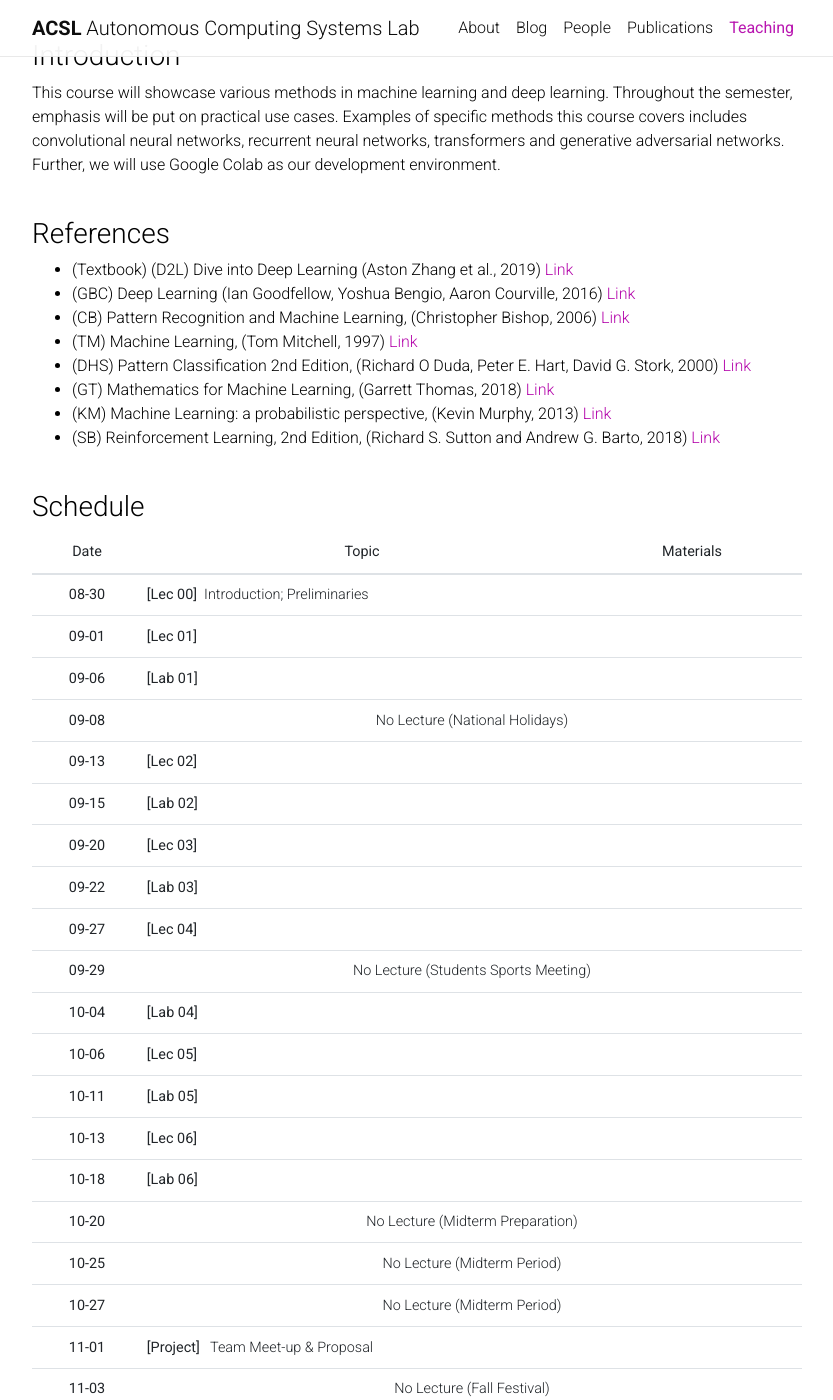
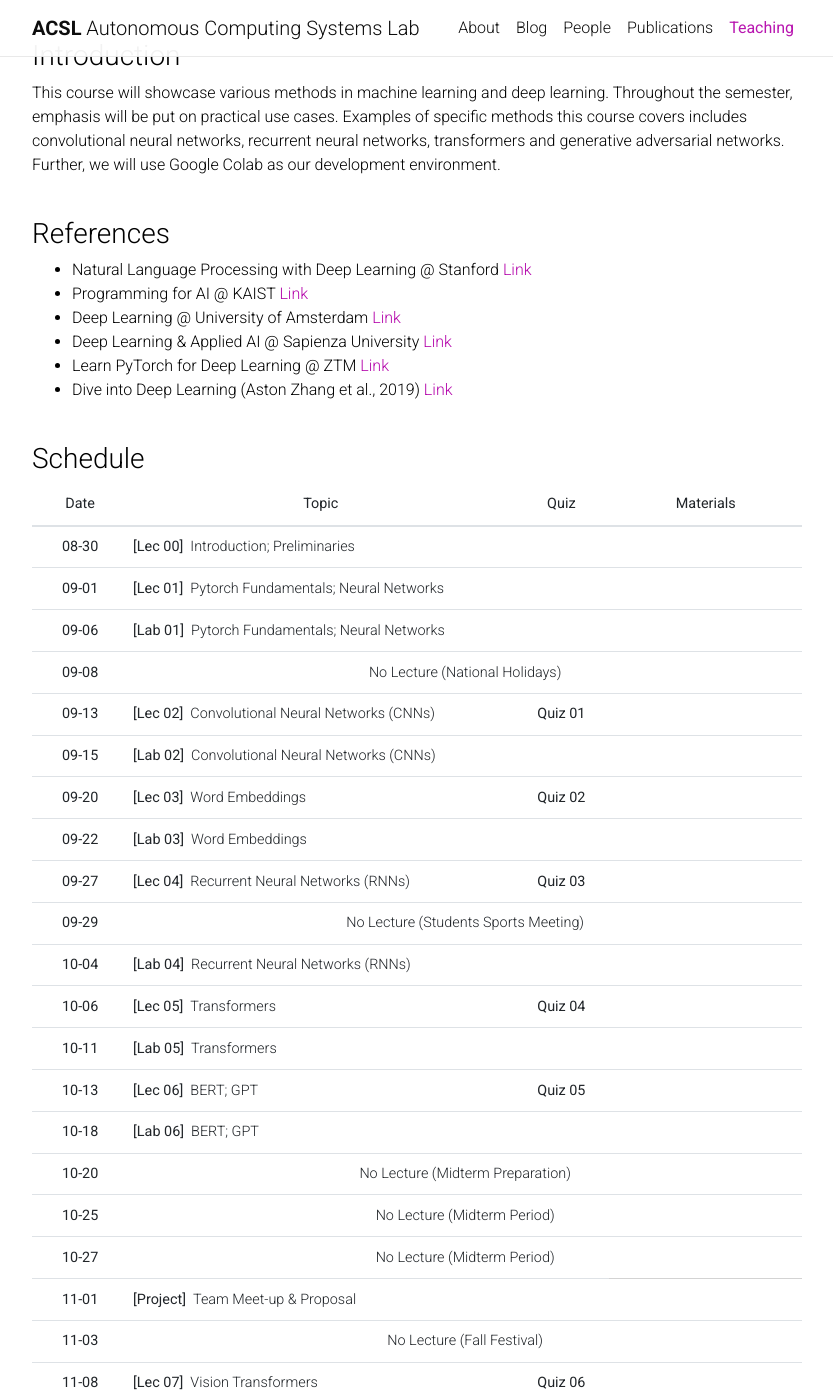
Before and after one commit to Uehwan/Uehwan.github.io, a Jekyll site: the page built from _teaching/aiexplab22fall.md, in a window 1280 px wide and 1400 px high, scrolled down 468 px. Shown: the whole window, without its empty margins (223-1056 px from the left). Built offline with Jekyll 4.4.1, drawn with Linux system fonts in a browser that asks for light colours; nearby versions of some CDN libraries; comment, search, counter and statistics services are not loaded; a style sheet for code colours, icons or effects is not loaded; some of the changed text lies outside the part shown.

Commit message:
course info updated

```diff
--- a/_teaching/aiexplab22fall.md
+++ b/_teaching/aiexplab22fall.md
@@ -24,14 +24,12 @@ This course will showcase various methods in machine learning and deep learning.
 <br/>
 
 ### References
-* (Textbook) (D2L) Dive into Deep Learning (Aston Zhang et al., 2019) [Link](https://d2l.ai/)
-* (GBC) Deep Learning (Ian Goodfellow, Yoshua Bengio, Aaron Courville, 2016) [Link](http://www.deeplearningbook.org/)
-* (CB) Pattern Recognition and Machine Learning, (Christopher Bishop, 2006) [Link](https://www.microsoft.com/en-us/research/people/cmbishop/#!prml-book)
-* (TM) Machine Learning, (Tom Mitchell, 1997) [Link](http://www.cs.cmu.edu/~tom/mlbook.html)
-* (DHS) Pattern Classification 2nd Edition, (Richard O Duda, Peter E. Hart, David G. Stork, 2000) [Link](https://www.amazon.com/Pattern-Classification-Pt-1-Richard-Duda/dp/0471056693)
-* (GT) Mathematics for Machine Learning, (Garrett Thomas, 2018) [Link](http://gwthomas.github.io/docs/math4ml.pdf)
-* (KM) Machine Learning: a probabilistic perspective, (Kevin Murphy, 2013) [Link](https://www.cs.ubc.ca/~murphyk/MLbook/index.html)
-* (SB) Reinforcement Learning, 2nd Edition, (Richard S. Sutton and Andrew G. Barto, 2018) [Link](https://mitpress.mit.edu/books/reinforcement-learning-second-edition)
+* Natural Language Processing with Deep Learning @ Stanford [Link](https://web.stanford.edu/class/cs224n/)
+* Programming for AI @ KAIST [Link](https://mp2893.com/course.html)
+* Deep Learning @ University of Amsterdam [Link](https://uvadlc.github.io/)
+* Deep Learning & Applied AI @ Sapienza University [Link](https://erodola.github.io/DLAI-s2-2022/)
+* Learn PyTorch for Deep Learning @ ZTM [Link](https://github.com/mrdbourke/pytorch-deep-learning)
+* Dive into Deep Learning (Aston Zhang et al., 2019) [Link](https://d2l.ai/)
 <br/>
 <br/>
 
@@ -42,6 +40,7 @@ This course will showcase various methods in machine learning and deep learning.
     <tr>
       <th class="col-sm-1" scope="col">Date</th>
       <th class="col-sm-4" scope="col">Topic</th>
+      <th class="col-sm-1" scope="col">Quiz</th>
       <th class="col-sm-2" scope="col">Materials</th>
     </tr>
   </thead>
@@ -49,6 +48,7 @@ This course will showcase various methods in machine learning and deep learning.
     <tr>
       <th scope="row">08-30</th>
       <td class="text-left"><b>[Lec 00]</b> &nbsp;Introduction; Preliminaries</td>
+      <td></td>
       <td>
         <!--a href="#" class="badge badge-pill" style="background-color:#B509AC;">Recording</a-->
         <!--a href="#" class="badge badge-pill" style="background-color:#B509AC;">Slides</a-->
@@ -56,7 +56,8 @@ This course will showcase various methods in machine learning and deep learning.
     </tr>
     <tr style="border-bottom: 1.5px solid lightgrey;">
       <th scope="row">09-01</th>
-      <td class="text-left"><b>[Lec 01]</b> &nbsp;</td>
+      <td class="text-left"><b>[Lec 01]</b> &nbsp;Pytorch Fundamentals; Neural Networks</td>
+      <td></td>
       <td>
         <!--a href="#" class="badge badge-pill" style="background-color:#B509AC;">Recording</a-->
         <!--a href="#" class="badge badge-pill" style="background-color:#B509AC;">Slides</a-->
@@ -64,7 +65,8 @@ This course will showcase various methods in machine learning and deep learning.
     </tr>
     <tr>
       <th scope="row">09-06</th>
-      <td class="text-left"><b>[Lab 01]</b> &nbsp;</td>
+      <td class="text-left"><b>[Lab 01]</b> &nbsp;Pytorch Fundamentals; Neural Networks</td>
+      <td></td>
       <td>
         <!--a href="#" class="badge badge-pill" style="background-color:#B509AC;">Recording</a-->
         <!--a href="#" class="badge badge-pill" style="background-color:#B509AC;">Slides</a-->
@@ -72,11 +74,12 @@ This course will showcase various methods in machine learning and deep learning.
     </tr>
     <tr style="border-bottom: 1.5px solid lightgrey;">
       <th scope="row">09-08</th>
-      <td colspan="2">No Lecture (National Holidays)</td>
+      <td colspan="3">No Lecture (National Holidays)</td>
     </tr>
     <tr>
       <th scope="row">09-13</th>
-      <td class="text-left"><b>[Lec 02]</b> &nbsp;</td>
+      <td class="text-left"><b>[Lec 02]</b> &nbsp;Convolutional Neural Networks (CNNs)</td>
+      <td><b>Quiz 01</b></td>
       <td>
         <!--a href="#" class="badge badge-pill" style="background-color:#B509AC;">Recording</a-->
         <!--a href="#" class="badge badge-pill" style="background-color:#B509AC;">Slides</a-->
@@ -84,7 +87,8 @@ This course will showcase various methods in machine learning and deep learning.
     </tr>
     <tr style="border-bottom: 1.5px solid lightgrey;">
       <th scope="row">09-15</th>
-      <td class="text-left"><b>[Lab 02]</b> &nbsp;</td>
+      <td class="text-left"><b>[Lab 02]</b> &nbsp;Convolutional Neural Networks (CNNs)</td>
+      <td></td>
       <td>
         <!--a href="#" class="badge badge-pill" style="background-color:#B509AC;">Recording</a-->
         <!--a href="#" class="badge badge-pill" style="background-color:#B509AC;">Slides</a-->
@@ -92,7 +96,8 @@ This course will showcase various methods in machine learning and deep learning.
     </tr>
     <tr>
       <th scope="row">09-20</th>
-      <td class="text-left"><b>[Lec 03]</b> &nbsp;</td>
+      <td class="text-left"><b>[Lec 03]</b> &nbsp;Word Embeddings</td>
+      <td><b>Quiz 02</b></td>
       <td>
         <!--a href="#" class="badge badge-pill" style="background-color:#B509AC;">Recording</a-->
         <!--a href="#" class="badge badge-pill" style="background-color:#B509AC;">Slides</a-->
@@ -100,7 +105,8 @@ This course will showcase various methods in machine learning and deep learning.
     </tr>
     <tr style="border-bottom: 1.5px solid lightgrey;">
       <th scope="row">09-22</th>
-      <td class="text-left"><b>[Lab 03]</b> &nbsp;</td>
+      <td class="text-left"><b>[Lab 03]</b> &nbsp;Word Embeddings</td>
+      <td></td>
       <td>
         <!--a href="#" class="badge badge-pill" style="background-color:#B509AC;">Recording</a-->
         <!--a href="#" class="badge badge-pill" style="background-color:#B509AC;">Slides</a-->
@@ -108,7 +114,8 @@ This course will showcase various methods in machine learning and deep learning.
     </tr>
     <tr>
       <th scope="row">09-27</th>
-      <td class="text-left"><b>[Lec 04]</b> &nbsp;</td>
+      <td class="text-left"><b>[Lec 04]</b> &nbsp;Recurrent Neural Networks (RNNs)</td>
+      <td><b>Quiz 03</b></td>
       <td>
         <!--a href="#" class="badge badge-pill" style="background-color:#B509AC;">Recording</a-->
         <!--a href="#" class="badge badge-pill" style="background-color:#B509AC;">Slides</a-->
@@ -116,11 +123,12 @@ This course will showcase various methods in machine learning and deep learning.
     </tr>
     <tr style="border-bottom: 1.5px solid lightgrey;">
       <th scope="row">09-29</th>
-      <td colspan="2">No Lecture (Students Sports Meeting)</td>
+      <td colspan="3">No Lecture (Students Sports Meeting)</td>
     </tr>
     <tr>
       <th scope="row">10-04</th>
-      <td class="text-left"><b>[Lab 04]</b> &nbsp;</td>
+      <td class="text-left"><b>[Lab 04]</b> &nbsp;Recurrent Neural Networks (RNNs)</td>
+      <td></td>
       <td>
         <!--a href="#" class="badge badge-pill" style="background-color:#B509AC;">Recording</a-->
         <!--a href="#" class="badge badge-pill" style="background-color:#B509AC;">Slides</a-->
@@ -128,7 +136,8 @@ This course will showcase various methods in machine learning and deep learning.
     </tr>
     <tr style="border-bottom: 1.5px solid lightgrey;">
       <th scope="row">10-06</th>
-      <td class="text-left"><b>[Lec 05]</b> &nbsp;</td>
+      <td class="text-left"><b>[Lec 05]</b> &nbsp;Transformers</td>
+      <td><b>Quiz 04</b></td>
       <td>
         <!--a href="#" class="badge badge-pill" style="background-color:#B509AC;">Recording</a-->
         <!--a href="#" class="badge badge-pill" style="background-color:#B509AC;">Slides</a-->
@@ -136,7 +145,8 @@ This course will showcase various methods in machine learning and deep learning.
     </tr>
     <tr>
       <th scope="row">10-11</th>
-      <td class="text-left"><b>[Lab 05]</b> &nbsp;</td>
+      <td class="text-left"><b>[Lab 05]</b> &nbsp;Transformers</td>
+      <td></td>
       <td>
         <!--a href="#" class="badge badge-pill" style="background-color:#B509AC;">Recording</a-->
         <!--a href="#" class="badge badge-pill" style="background-color:#B509AC;">Slides</a-->
@@ -144,7 +154,8 @@ This course will showcase various methods in machine learning and deep learning.
     </tr>
     <tr style="border-bottom: 1.5px solid lightgrey;">
       <th scope="row">10-13</th>
-      <td class="text-left"><b>[Lec 06]</b> &nbsp;</td>
+      <td class="text-left"><b>[Lec 06]</b> &nbsp;BERT; GPT</td>
+      <td><b>Quiz 05</b></td>
       <td>
         <!--a href="#" class="badge badge-pill" style="background-color:#B509AC;">Recording</a-->
         <!--a href="#" class="badge badge-pill" style="background-color:#B509AC;">Slides</a-->
@@ -152,7 +163,8 @@ This course will showcase various methods in machine learning and deep learning.
     </tr>
     <tr>
       <th scope="row">10-18</th>
-      <td class="text-left"><b>[Lab 06]</b> &nbsp;</td>
+      <td class="text-left"><b>[Lab 06]</b> &nbsp;BERT; GPT</td>
+      <td></td>
       <td>
         <!--a href="#" class="badge badge-pill" style="background-color:#B509AC;">Recording</a-->
         <!--a href="#" class="badge badge-pill" style="background-color:#B509AC;">Slides</a-->
@@ -160,19 +172,19 @@ This course will showcase various methods in machine learning and deep learning.
     </tr>
     <tr style="border-bottom: 1.5px solid lightgrey;">
       <th scope="row">10-20</th>
-      <td colspan="2">No Lecture (Midterm Preparation)</td>
+      <td colspan="3">No Lecture (Midterm Preparation)</td>
     </tr>
     <tr>
       <th scope="row">10-25</th>
-      <td colspan="2">No Lecture (Midterm Period)</td>
+      <td colspan="3">No Lecture (Midterm Period)</td>
     </tr>
     <tr style="border-bottom: 1.5px solid lightgrey;">
       <th scope="row">10-27</th>
-      <td colspan="2">No Lecture (Midterm Period)</td>
+      <td colspan="3">No Lecture (Midterm Period)</td>
     </tr>
     <tr>
       <th scope="row">11-01</th>
-      <td class="text-left"><b>[Project]</b> &nbsp; Team Meet-up & Proposal</td>
+      <td class="text-left"><b>[Project]</b> &nbsp;Team Meet-up & Proposal</td>
       <td>
         <!--a href="#" class="badge badge-pill" style="background-color:#B509AC;">Recording</a-->
         <!--a href="#" class="badge badge-pill" style="background-color:#B509AC;">Slides</a-->
@@ -180,11 +192,12 @@ This course will showcase various methods in machine learning and deep learning.
     </tr>
     <tr style="border-bottom: 1.5px solid lightgrey;">
       <th scope="row">11-03</th>
-      <td colspan="2">No Lecture (Fall Festival)</td>
+      <td colspan="3">No Lecture (Fall Festival)</td>
     </tr>
     <tr>
       <th scope="row">11-08</th>
-      <td class="text-left"><b>[Lec 07]</b> &nbsp;</td>
+      <td class="text-left"><b>[Lec 07]</b> &nbsp;Vision Transformers</td>
+      <td><b>Quiz 06</b></td>
       <td>
         <!--a href="#" class="badge badge-pill" style="background-color:#B509AC;">Recording</a-->
         <!--a href="#" class="badge badge-pill" style="background-color:#B509AC;">Slides</a-->
@@ -192,7 +205,8 @@ This course will showcase various methods in machine learning and deep learning.
     </tr>
     <tr style="border-bottom: 1.5px solid lightgrey;">
       <th scope="row">11-10</th>
-      <td class="text-left"><b>[Lab 07]</b> &nbsp;</td>
+      <td class="text-left"><b>[Lab 07]</b> &nbsp;Vision Transformers</td>
+      <td></td>
       <td>
         <!--a href="#" class="badge badge-pill" style="background-color:#B509AC;">Recording</a-->
         <!--a href="#" class="badge badge-pill" style="background-color:#B509AC;">Slides</a-->
@@ -200,7 +214,8 @@ This course will showcase various methods in machine learning and deep learning.
     </tr>
     <tr>
       <th scope="row">11-15</th>
-      <td class="text-left"><b>[Lec 08]</b> &nbsp;</td>
+      <td class="text-left"><b>[Lec 08]</b> &nbsp;Graph Neural Networks (GNNs)</td>
+      <td><b>Quiz 07</b></td>
       <td>
         <!--a href="#" class="badge badge-pill" style="background-color:#B509AC;">Recording</a-->
         <!--a href="#" class="badge badge-pill" style="background-color:#B509AC;">Slides</a-->
@@ -208,11 +223,12 @@ This course will showcase various methods in machine learning and deep learning.
     </tr>
     <tr style="border-bottom: 1.5px solid lightgrey;">
       <th scope="row">11-17</th>
-      <td colspan="2">No Lecture (GIST Foundation Day)</td>
+      <td colspan="3">No Lecture (GIST Foundation Day)</td>
     </tr>
     <tr>
       <th scope="row">11-22</th>
-      <td class="text-left"><b>[Lab 08]</b> &nbsp;</td>
+      <td class="text-left"><b>[Lab 08]</b> &nbsp;Graph Neural Networks (GNNs)</td>
+      <td></td>
       <td>
         <!--a href="#" class="badge badge-pill" style="background-color:#B509AC;">Recording</a-->
         <!--a href="#" class="badge badge-pill" style="background-color:#B509AC;">Slides</a-->
@@ -220,7 +236,8 @@ This course will showcase various methods in machine learning and deep learning.
     </tr>
     <tr style="border-bottom: 1.5px solid lightgrey;">
       <th scope="row">11-24</th>
-      <td class="text-left"><b>[Lec 09]</b> &nbsp;</td>
+      <td class="text-left"><b>[Lec 09]</b> &nbsp;Meta Learning: Learning to Learn</td>
+      <td><b>Quiz 08</b></td>
       <td>
         <!--a href="#" class="badge badge-pill" style="background-color:#B509AC;">Recording</a-->
         <!--a href="#" class="badge badge-pill" style="background-color:#B509AC;">Slides</a-->
@@ -228,7 +245,8 @@ This course will showcase various methods in machine learning and deep learning.
     </tr>
     <tr>
       <th scope="row">11-29</th>
-      <td class="text-left"><b>[Lab 09]</b> &nbsp;</td>
+      <td class="text-left"><b>[Lab 09]</b> &nbsp;Meta Learning: Learning to Learn</td>
+      <td></td>
       <td>
         <!--a href="#" class="badge badge-pill" style="background-color:#B509AC;">Recording</a-->
         <!--a href="#" class="badge badge-pill" style="background-color:#B509AC;">Slides</a-->
@@ -236,7 +254,8 @@ This course will showcase various methods in machine learning and deep learning.
     </tr>
     <tr style="border-bottom: 1.5px solid lightgrey;">
       <th scope="row">12-01</th>
-      <td class="text-left"><b>[Lec 10]</b> &nbsp;</td>
+      <td class="text-left"><b>[Lec 10]</b> &nbsp;Generative Adversarial Networks (GANs)</td>
+      <td><b>Quiz 09</b></td>
       <td>
         <!--a href="#" class="badge badge-pill" style="background-color:#B509AC;">Recording</a-->
         <!--a href="#" class="badge badge-pill" style="background-color:#B509AC;">Slides</a-->
@@ -244,7 +263,8 @@ This course will showcase various methods in machine learning and deep learning.
     </tr>
     <tr>
       <th scope="row">12-06</th>
-      <td class="text-left"><b>[Lab 10]</b> &nbsp;</td>
+      <td class="text-left"><b>[Lab 10]</b> &nbsp;Generative Adversarial Networks (GANs)</td>
+      <td></td>
       <td>
         <!--a href="#" class="badge badge-pill" style="background-color:#B509AC;">Recording</a-->
         <!--a href="#" class="badge badge-pill" style="background-color:#B509AC;">Slides</a-->
@@ -252,7 +272,8 @@ This course will showcase various methods in machine learning and deep learning.
     </tr>
     <tr style="border-bottom: 1.5px solid lightgrey;">
       <th scope="row">12-08</th>
-      <td class="text-left"><b>[Project]</b> &nbsp; Project Presentation</td>
+      <td class="text-left"><b>[Project]</b> &nbsp;Project Presentation</td>
+      <td><b>Quiz 10</b></td>
       <td>
         <!--a href="#" class="badge badge-pill" style="background-color:#B509AC;">Recording</a-->
         <!--a href="#" class="badge badge-pill" style="background-color:#B509AC;">Slides</a-->
@@ -260,11 +281,11 @@ This course will showcase various methods in machine learning and deep learning.
     </tr>
     <tr>
       <th scope="row">12-13</th>
-      <td colspan="2">No Lecture (Final Exam Period)</td>
+      <td colspan="3">No Lecture (Final Exam Period)</td>
     </tr>
     <tr>
       <th scope="row">12-15</th>
-      <td colspan="2">No Lecture (Final Exam Period)</td>
+      <td colspan="3">No Lecture (Final Exam Period)</td>
     </tr>
   </tbody>
 </table>
```
Also changed, not shown: other parts of _teaching/aiexplab22fall.md (+2 -2 lines).
